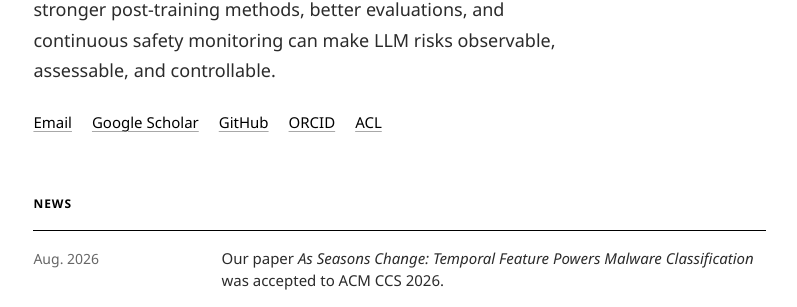
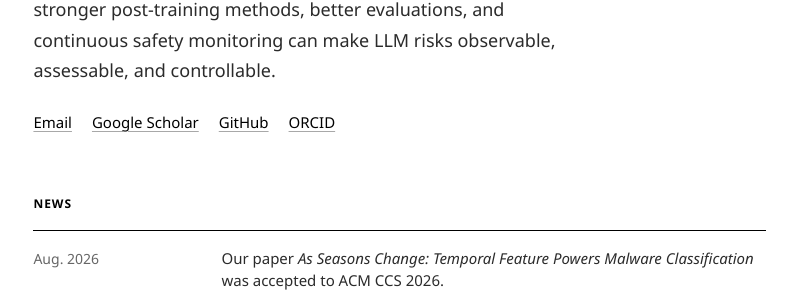
Before and after one commit to ykchen824/ykchen824.github.io, a Jekyll site: the page built from index.html, in a window 1280 px wide and 900 px high. Shown: the part 423-730 px from the top of the window, without its empty margins (233-1030 px from the left). Built offline with Jekyll 4.4.1, drawn with Linux system fonts in a browser that asks for light colours.

Commit message:
Remove ACL link from index.html
Removed link to ACL from the list of resources.

```diff
--- a/index.html
+++ b/index.html
@@ -48,7 +48,6 @@
         <li><a href="https://scholar.google.com/citations?user=JLikgYwAAAAJ">Google Scholar</a></li>
         <li><a href="https://github.com/ykchen824">GitHub</a></li>
         <li><a href="https://orcid.org/0000-0002-8070-9858">ORCID</a></li>
-        <li><a href="https://aclanthology.org/people/yongkang-chen/">ACL</a></li>
       </ul>
     </div>
     <picture class="profile-picture">
```
